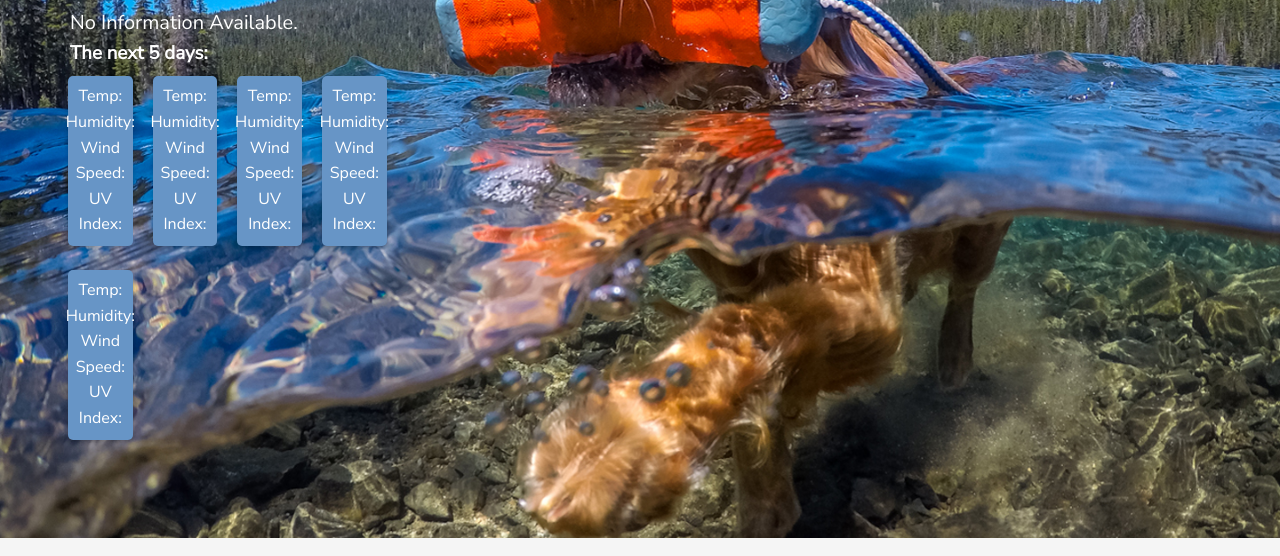
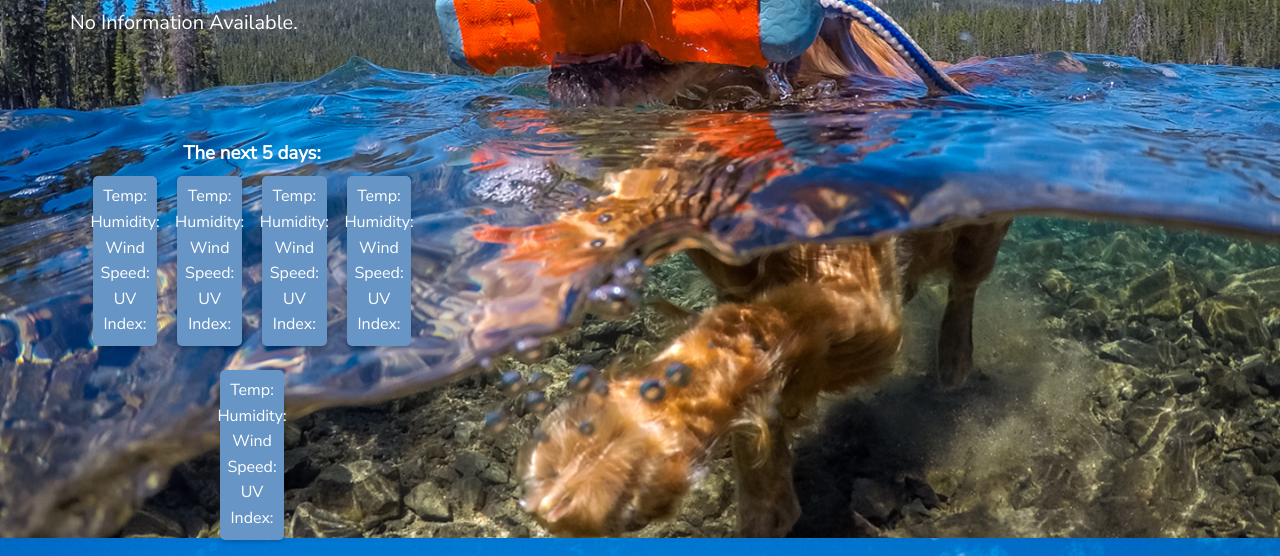
Before and after one commit to ltuckr/weather-dashboard, a plain HTML site: page index.html in a window 1280 px wide. Shown: the part 262-818 px from the top of the page. Drawn offline with nearby package versions, Linux system fonts and the light colour scheme.

Commit message:
cards update

```diff
--- a/assets/style.css
+++ b/assets/style.css
@@ -69,7 +69,16 @@ body {
   text-transform: capitalize;
 }
 
-/* Style the forecast cards for a cleaner look */
+#future-weather {
+  text-align: center;
+  margin-top: 100px;
+}
+
+#future-weather .row {
+  justify-content: space-between;
+}
+
+
 .forecast {
   background-color: var(--primary-color);
   color: white;
--- a/index.html
+++ b/index.html
@@ -57,7 +57,7 @@
                 <!--5 day forecast row-->
                 <div class="col-sm-12" id="future-weather">
                     <h3>The next 5 days:</h3>
-                    <div class="row text-light">
+                    <div class="row text-light justify-content-center">
                         <div class="col-sm-2 bg-primary forecast text-white ml-2 mb-3 p-2 mt-2 rounded">
                             <p id="fDate0"></p>
                             <p id="fImg0"></p>
```
